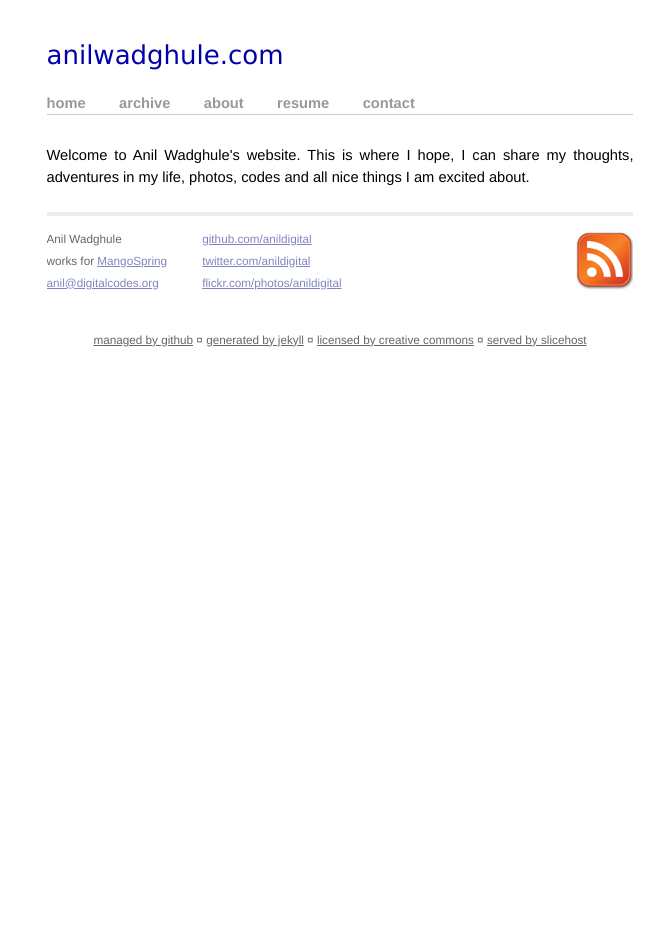
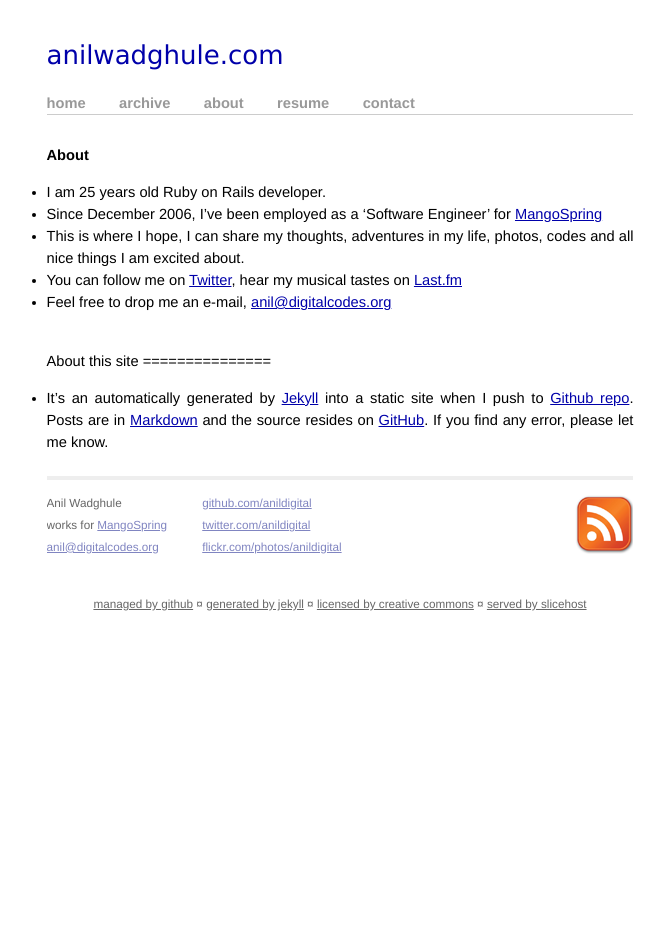
Before and after one commit to anildigital/anildigital.github.io, a Jekyll site: the page built from about.md, in a window 1280 px wide. Shown: the whole page, without its empty margins (300-965 px from the left). Built offline with Jekyll 4.4.1, drawn with Linux system fonts in a browser that asks for light colours; Markdown is read by kramdown in place of the engine named in the settings; comment, search, counter and statistics services are not loaded.

Commit message:
content change

```diff
--- a/about.html
+++ /dev/null
@@ -1,4 +0,0 @@
----
-layout: default
----
-Welcome to Anil Wadghule's website. This is where I hope, I can share my thoughts, adventures in my life,  photos, codes and all nice things I am excited about.
--- /dev/null
+++ b/about.md
@@ -0,0 +1,17 @@
+---
+layout: default
+---
+
+About
+========
+
+* I am 25 years old Ruby on Rails developer.
+* Since December 2006, I've been employed as a 'Software Engineer' for [MangoSpring](http://mangospringcom)
+* This is where I hope, I can share my thoughts, adventures in my life,  photos, codes and all nice things I am excited about.
+* You can follow me on [Twitter](http://twitter.com/anildigital), hear my musical tastes on [Last.fm](http://www.last.fm/user/anildigital)
+* Feel free to drop me an e-mail, <a href="mailto:anil@digitalcodes.org">anil@digitalcodes.org</a>
+
+<br />
+About this site
+===============
+* It's an automatically generated by [Jekyll](http://github.com/mojombo/jekyll/) into a static site when I push to [Github repo](https://github.com/anildigital/anildigital.github.com/). Posts are in [Markdown](http://daringfireball.net/projects/markdown/) and the source resides on [GitHub](https://github.com/anildigital/anildigital.github.com/). If you find any error, please let me know.
--- a/resume.html
+++ b/resume.html
@@ -1,5 +1,6 @@
 ---
 layout: default
+title: Anil Wadghule CV
 ---
 
-See my online cv @ <a href="http://www.visualcv.com/anilwadghule">http://www.visualcv.com/anilwadghule</a>
+See my online cv @ <a href="http://www.visualcv.com/anilwadghule">http://www.visualcv.com/anilwadghule</a>. (Not updated)
```
